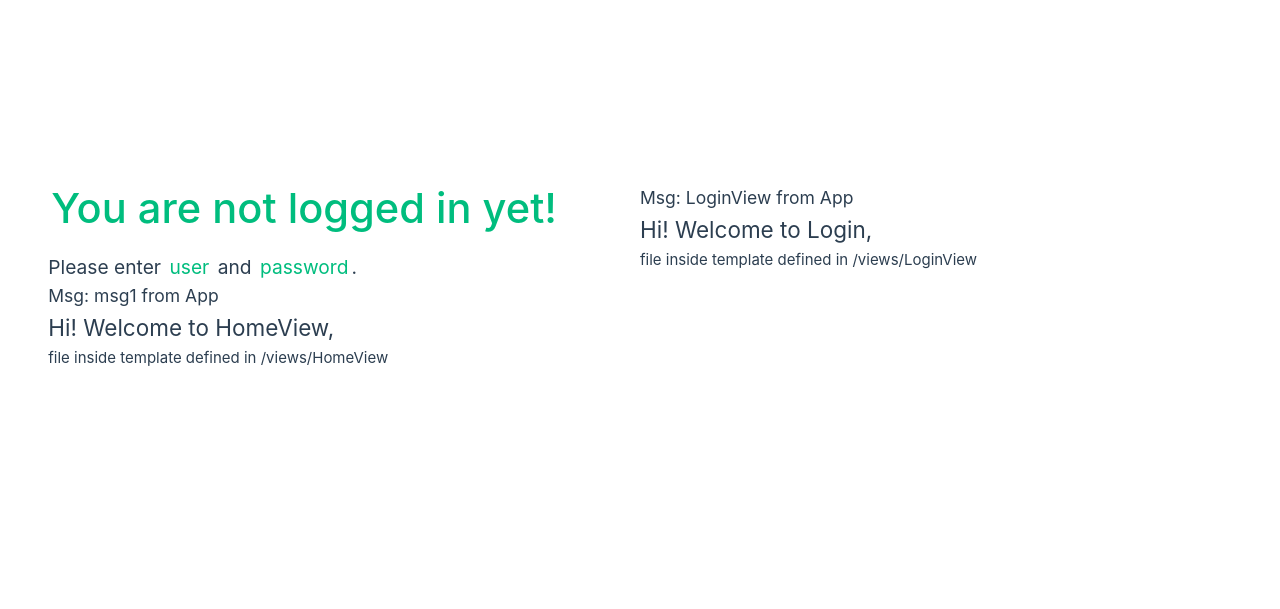
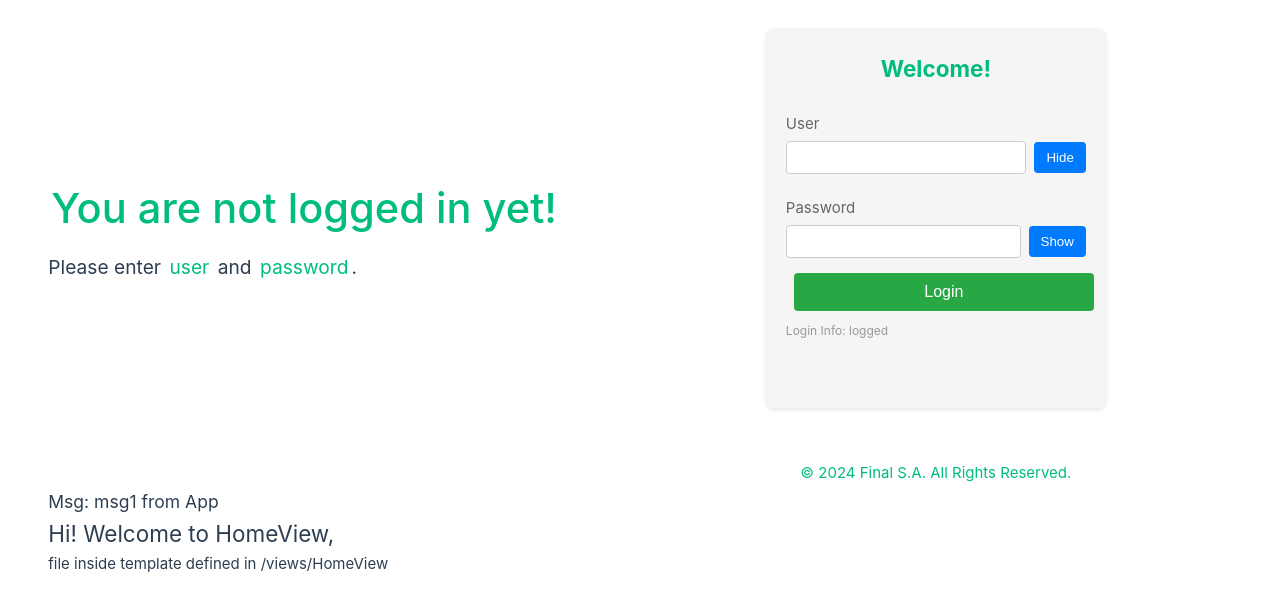
Before and after one commit to giuli9r/final-walletX, a Vue app: page / in a window 1280 px wide. Shown: the part 123-732 px from the top of the page. Built offline with nearby package versions, Linux system fonts and the light colour scheme.

Commit message:
createing Login template for inputs

```diff
--- a/src/views/LoginView.vue
+++ b/src/views/LoginView.vue
@@ -1,4 +1,7 @@
 <script setup>
+
+import { useLoginStore } from '@/stores/loginStore.js'
+const loginStore = useLoginStore();
 
 defineProps({
   msgLogin: {
@@ -10,13 +13,145 @@ defineProps({
 </script>
 
 <template>
-      <h3> Msg: {{ msgLogin }}</h3>
-    <h2>
-        Hi! Welcome to Login,
-    </h2>
-    <p> file inside template defined in /views/LoginView </p>
+
+  <div class="wrapper">
+    <div class="login-container">
+      <h2 class="green">Welcome!</h2>
+      <div class="input-group">
+        <label for="username">User</label>
+        <div class="input-with-toggle">
+          <input
+          :type="loginStore.showUsername ? 'text' : 'password'"
+          id="username"
+          v-model="username"
+          />
+          <button @click="loginStore.toggleUsernameVisibility">
+            {{ loginStore.showUsername ? 'Hide' : 'Show' }}
+          </button>
+        </div>
+
+        <label for="password">Password</label>
+        <div class="input-with-toggle">
+          <input
+          :type="loginStore.showPassword ? 'text' : 'password'"
+          id="password"
+          v-model="password"
+          />
+          <button @click="loginStore.togglePasswordVisibility">
+            {{ loginStore.showPassword ? 'Hide' : 'Show' }}
+          </button>
+        </div>
+      </div>
+
+      <button class="login-button" @click="loginStore.loginToLocal(username, password)">Login</button>
+      <button id="showUP" style="margin-top: 20px; background-color: #ccc; color: #666; font-size: 0.9em;" v-show="loginStore.logged" @click="alertUP()">Show User and Encrypted Password </button>
+      <p style="font-size: 0.8em; color: #999; margin-top: 10px;" v-show="loginStore.isLogged">Login Info: logged</p>
+      <p style="font-size: 0.8em; color: #999; margin-top: 10px;" v-show="!loginStore.isLogged">Login Info: not logged</p>
+    </div>
+    <footer class="green">
+      <span class="pa"> © 2024 Final S.A. All Rights Reserved. </span>
+    </footer>
+  </div>
 </template>
+
 
 <style scoped>
 
+.login-container {
+  flex: auto;
+  width: 340px;
+  height: 380px;
+  max-width: 500px;
+  margin: 50px auto;
+  padding: 20px;
+  background-color: #f5f5f5;
+  border-radius: 8px;
+  box-shadow: 0 2px 4px rgba(0, 0, 0, 0.1);
+}
+
+footer{
+  display: flex;
+  justify-content: center; /* Centra horizontalmente */
+}
+
+h2 {
+  text-align: center;
+  color: #333;
+  margin-bottom: 20px;
+}
+
+.input-group {
+  margin-top: 22px;
+  margin-bottom: 15px;
+  font-weight: 200;
+}
+
+label {
+  display: block;
+  margin-bottom: 5px;
+  color: #666;
+  margin-top: 22px;
+
+}
+
+.green {
+text-decoration: none;
+color: hsla(160, 100%, 37%, 1);
+transition: 0.4s;
+padding: 3px;
+font-weight: 700
+}
+
+.input-with-toggle {
+  display: flex;
+  align-items: center;
+}
+
+input {
+  flex: 1;
+  padding: 8px;
+  border: 1px solid #ccc;
+  border-radius: 4px;
+  outline: none;
+}
+
+button {
+  margin-left: 8px;
+  padding: 8px 12px;
+  background-color: #007bff;
+  color: white;
+  border: none;
+  border-radius: 4px;
+  cursor: pointer;
+}
+
+button:hover {
+  background-color: #0056b3;
+}
+
+.login-button {
+  width: 100%;
+  padding: 10px;
+  background-color: #28a745;
+  color: white;
+  border: none;
+  border-radius: 4px;
+  cursor: pointer;
+  font-size: 16px;
+}
+
+.login-button:hover {
+  background-color: #218838;
+}
+
+
+.pa2 {
+   display: flex;
+    margin: 30px;
+    color: #ededed69;
+}
+
+.center{
+   justify-content: center
+}
 </style>
```
